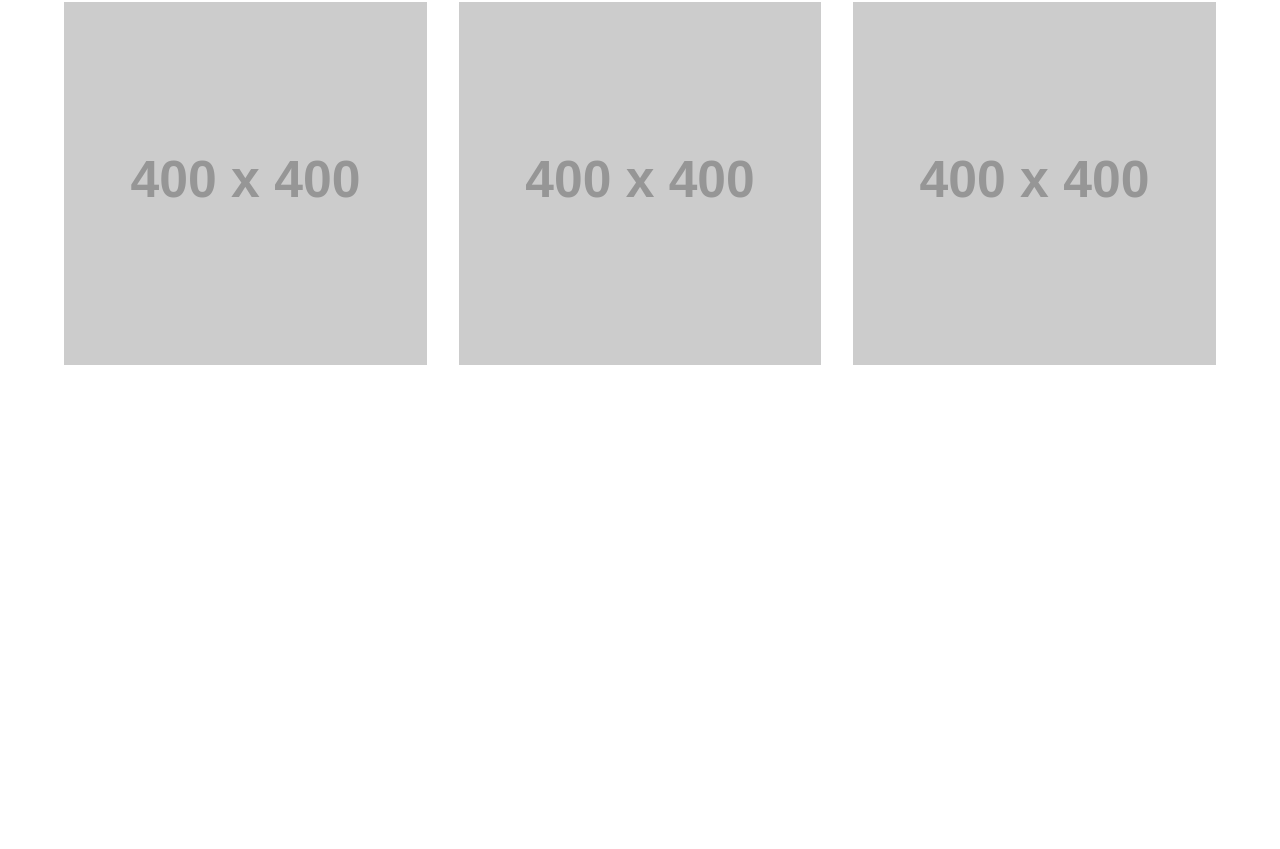
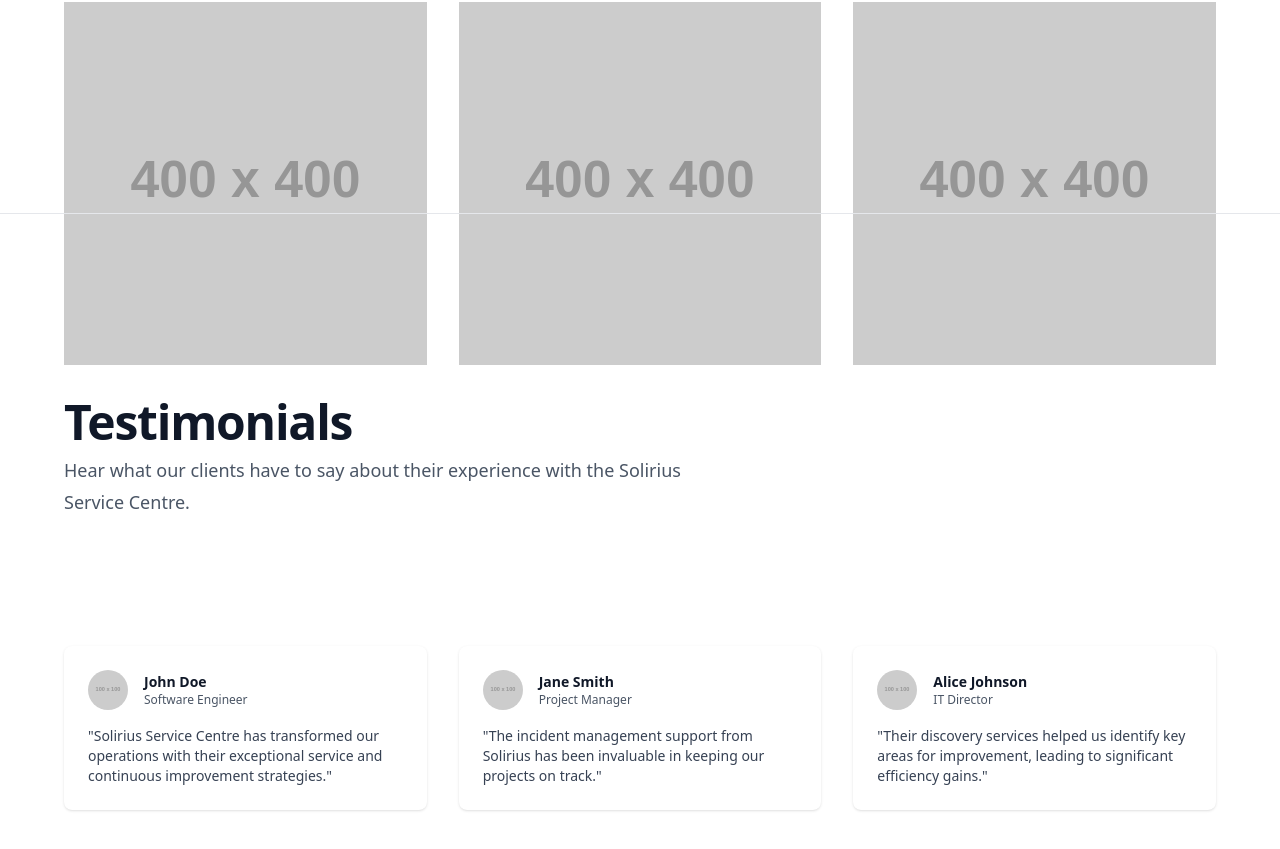
Before and after one commit to lambley/solirius-spa-poc, a Next.js app: page / in a window 1280 px wide. Shown: the part 2243-3092 px from the top of the page. Before the commit the page ends 2736 px from the top, so only its background shows below. Built offline with nearby package versions, Linux system fonts and the light colour scheme.

Commit message:
Add Testimonials section

```diff
--- a/app/components/sections/index.ts
+++ b/app/components/sections/index.ts
@@ -1,5 +1,6 @@
 import Hero from "./hero";
 import About from "./about";
 import Services from "./services";
+import Testimonials from "./testimonials";
 
-export { Hero, About, Services };
+export { Hero, About, Services, Testimonials };
--- /dev/null
+++ b/app/components/sections/testimonials.tsx
@@ -0,0 +1,78 @@
+import Image from "next/image";
+import React from "react";
+
+const testimonials = [
+  {
+    id: 1,
+    name: "John Doe",
+    role: "Software Engineer",
+    image: "https://placehold.co/100.png",
+    testimonial:
+      "Solirius Service Centre has transformed our operations with their exceptional service and continuous improvement strategies.",
+  },
+  {
+    id: 2,
+    name: "Jane Smith",
+    role: "Project Manager",
+    image: "https://placehold.co/100.png",
+    testimonial:
+      "The incident management support from Solirius has been invaluable in keeping our projects on track.",
+  },
+  {
+    id: 3,
+    name: "Alice Johnson",
+    role: "IT Director",
+    image: "https://placehold.co/100.png",
+    testimonial:
+      "Their discovery services helped us identify key areas for improvement, leading to significant efficiency gains.",
+  },
+];
+
+export default function Testimonials() {
+  const renderTestimonials = () => {
+    return testimonials.map((testimonial) => (
+      <div
+        key={testimonial.id}
+        className="flex flex-col items-start justify-between p-6 bg-white rounded-lg shadow-sm"
+      >
+        <div className="flex items-center gap-x-4">
+          <Image
+            src={testimonial.image}
+            width={100}
+            height={100}
+            alt={`${testimonial.name}'s photo`}
+            className="h-10 w-10 rounded-full"
+          />
+          <div>
+            <p className="text-sm font-semibold text-gray-900">
+              {testimonial.name}
+            </p>
+            <p className="text-xs text-gray-600">{testimonial.role}</p>
+          </div>
+        </div>
+        <p className="mt-4 text-sm text-gray-700">
+          &quot;{testimonial.testimonial}&quot;
+        </p>
+      </div>
+    ));
+  };
+
+  return (
+    <div className="py-24 sm:py-32">
+      <div className="mx-auto max-w-7xl px-6 lg:px-8">
+        <div className="mx-auto max-w-2xl lg:mx-0">
+          <h2 className="text-4xl font-semibold tracking-tight text-pretty text-gray-900 sm:text-5xl">
+            Testimonials
+          </h2>
+          <p className="mt-2 text-lg/8 text-gray-600">
+            Hear what our clients have to say about their experience with the
+            Solirius Service Centre.
+          </p>
+        </div>
+        <div className="mx-auto mt-10 grid max-w-2xl grid-cols-1 gap-x-8 gap-y-16 pt-10 sm:mt-16 sm:pt-16 lg:mx-0 lg:max-w-none lg:grid-cols-3">
+          {renderTestimonials()}
+        </div>
+      </div>
+    </div>
+  );
+}
--- a/app/page.tsx
+++ b/app/page.tsx
@@ -25,6 +25,12 @@
       >
         <Sections.Services />
       </div>
+      <div
+        id="testimonials"
+        className="h-dvh relative isolate px-6 pt-14 lg:px-8 border-t border-gray-200"
+      >
+        <Sections.Testimonials />
+      </div>
     </div>
   );
 }
```
